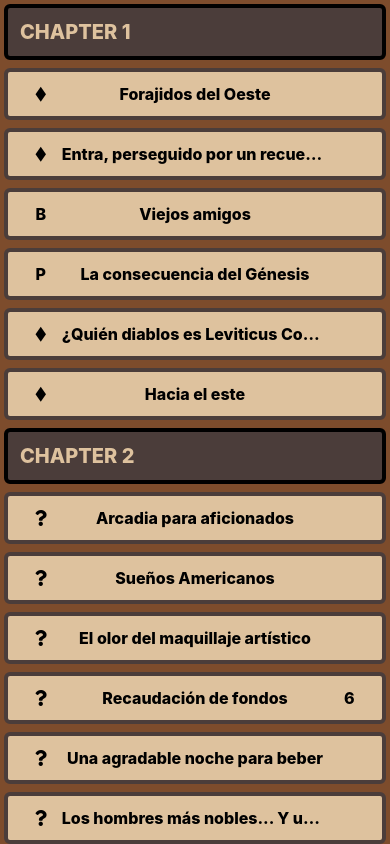
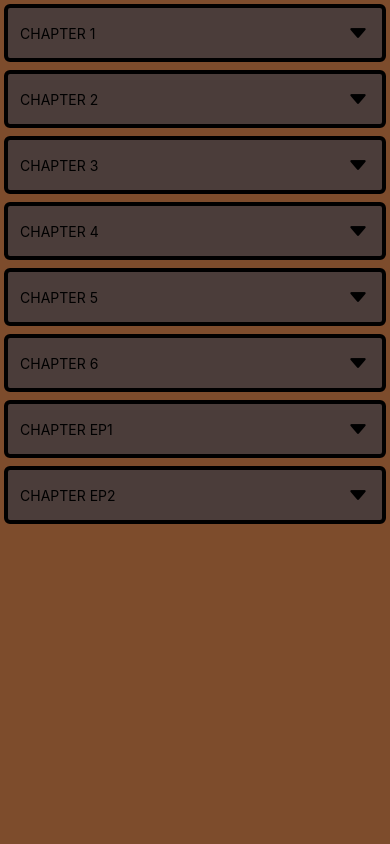
Before and after one commit to Roberttovarv/RDR2Roadmap, a React Native app: screen / in a window 390 px wide. Built offline with nearby package versions, Linux system fonts and the light colour scheme.

Commit message:
Generated collapse

```diff
--- a/src/screens/missions list/ChapterList.tsx
+++ b/src/screens/missions list/ChapterList.tsx
@@ -1,6 +1,5 @@
 import { FlatList } from "react-native"
-import { renderChapter } from "./components/renderChapter"
-
+import { RenderChapter } from "./components/renderChapter"
 export const ChaperList = () => {
     const chapters = [1, 2, 3, 4, 5, 6, "EP1", "EP2"]
 
@@ -8,6 +7,6 @@ export const ChaperList = () => {
         <FlatList
         data={chapters}
         keyExtractor={chapter => chapter.toString()}
-        renderItem={({item}) => renderChapter({chapter: item})} />
+        renderItem={({item}) => <RenderChapter chapter={item} /> } />
     )
 }
--- a/src/screens/missions list/components/renderChapter.tsx
+++ b/src/screens/missions list/components/renderChapter.tsx
@@ -1,21 +1,40 @@
-import { Text, View, StyleSheet } from "react-native";
+import { useState } from "react";
+import { Text, View, StyleSheet, Pressable } from "react-native";
 import { MissionList } from "../MissionList";
 import { Colors } from "../../../../utils/colors";
+import { Ionicons } from "@expo/vector-icons";
 
 type Props = {
   chapter: number | string;
 };
-export const renderChapter = ({ chapter }: Props) => {
+export const RenderChapter = ({ chapter }: Props) => {
+  const [open, setOpen] = useState<boolean>(false);
+
+  const handleOpen = () => {
+    setOpen(!open), console.log("Cambiado");
+  };
   return (
-    <>
+    <View>
       <View style={styles.chapterContainer}>
-        <Text style={styles.text}>CHAPTER {chapter}</Text>
+        <Pressable onPress={handleOpen} style={styles.header}>
+          <Text>CHAPTER {chapter}</Text>
+          <Ionicons
+            name={open ? "caret-up" : "caret-down"}
+            size={24}
+            color="black"
+          />
+        </Pressable>
+        {open && (
+          <View style={styles.body}>
+            <MissionList chapter={chapter} />
+          </View>
+        )}
       </View>
-      <MissionList chapter={chapter} />
-    </>
+    </View>
   );
 };
 const styles = StyleSheet.create({
+  root: { overflow: "visible" },
   chapterContainer: {
     flexDirection: "row",
     padding: 12,
@@ -29,6 +48,18 @@ const styles = StyleSheet.create({
   text: {
     fontSize: 20,
     fontWeight: "800",
-    color: Colors.map
+    color: Colors.map,
+  },
+  headerText: { fontSize: 20, fontWeight: "800", color: Colors.map },
+  header: {
+    flex: 1,
+    flexDirection: "row",
+    alignItems: "center",
+    justifyContent: "space-between",
+  },
+  body: {
+    paddingHorizontal: 4,
+    paddingBottom: 6,
+    backgroundColor: Colors.brown,
   },
 });
```
